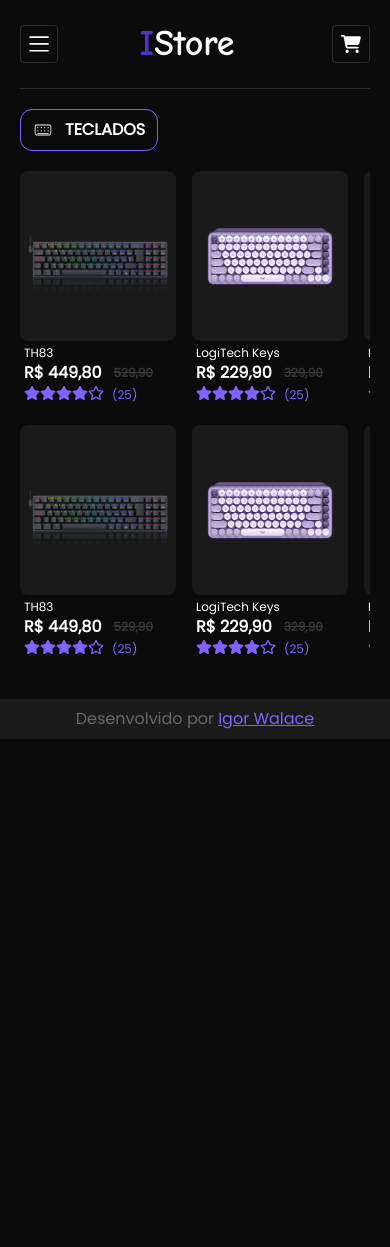
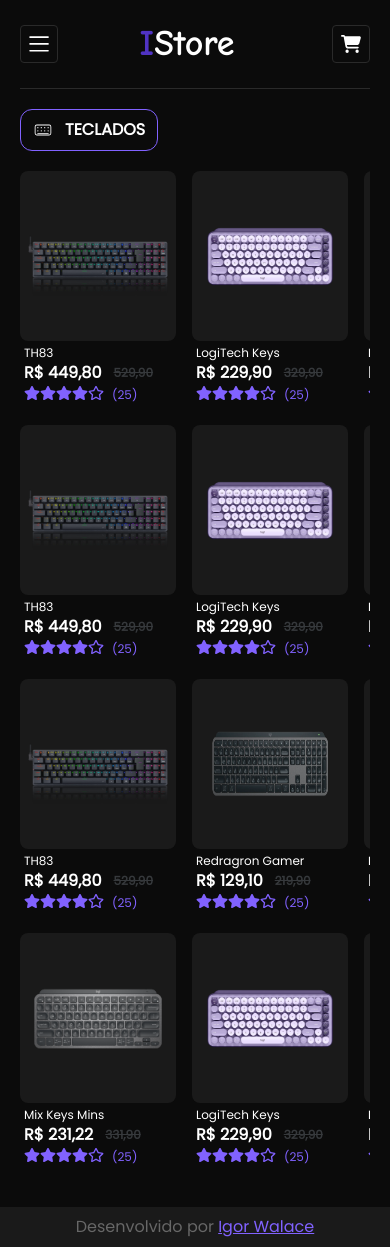
Before and after one commit to Igorwalace/I-Store, a Next.js app: page /pages/keyBoard in a window 390 px wide. Before the commit the page ends 844 px from the top, so only its background shows below. Built offline with nearby package versions, Linux system fonts and the light colour scheme.

Commit message:
keyboard and mouse with two more

```diff
--- a/src/app/pages/keyBoard/page.tsx
+++ b/src/app/pages/keyBoard/page.tsx
@@ -19,6 +19,8 @@ const Page = () => {
                     </div>
                     <InfokeyBoard />
                     <InfokeyBoard />
+                    <div className='md:hidden block' ><InfokeyBoard /></div>
+                    <div className='md:hidden block' ><InfokeyBoard /></div>
                 </main>
             </main>
             <div className='mt-10' >
--- a/src/app/pages/mouses/page.tsx
+++ b/src/app/pages/mouses/page.tsx
@@ -25,6 +25,8 @@ const Page = () => {
                     </div>
                     <InfoMouses />
                     <InfoMouses />
+                    <div className='md:hidden block' ><InfoMouses /></div>
+                    <div className='md:hidden block' ><InfoMouses /></div>
                 </main>
             </main>
             <div className='mt-10' >
```
